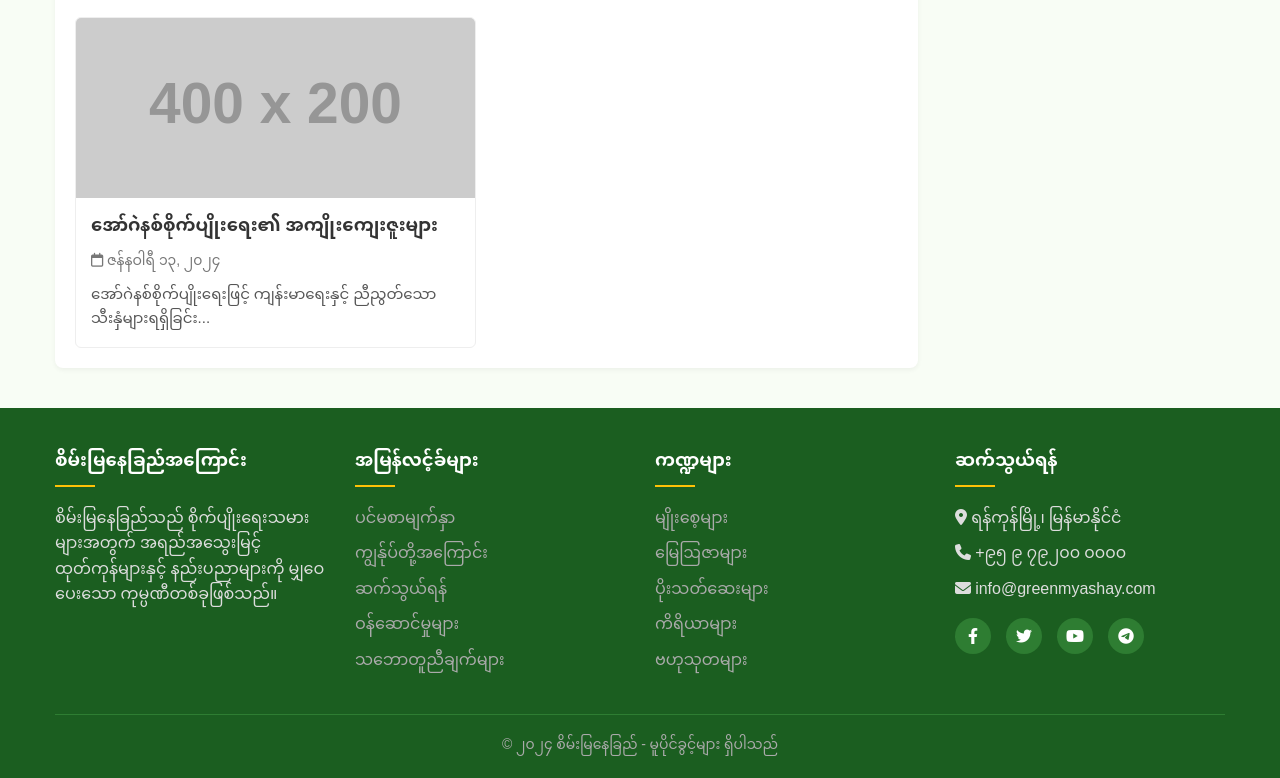
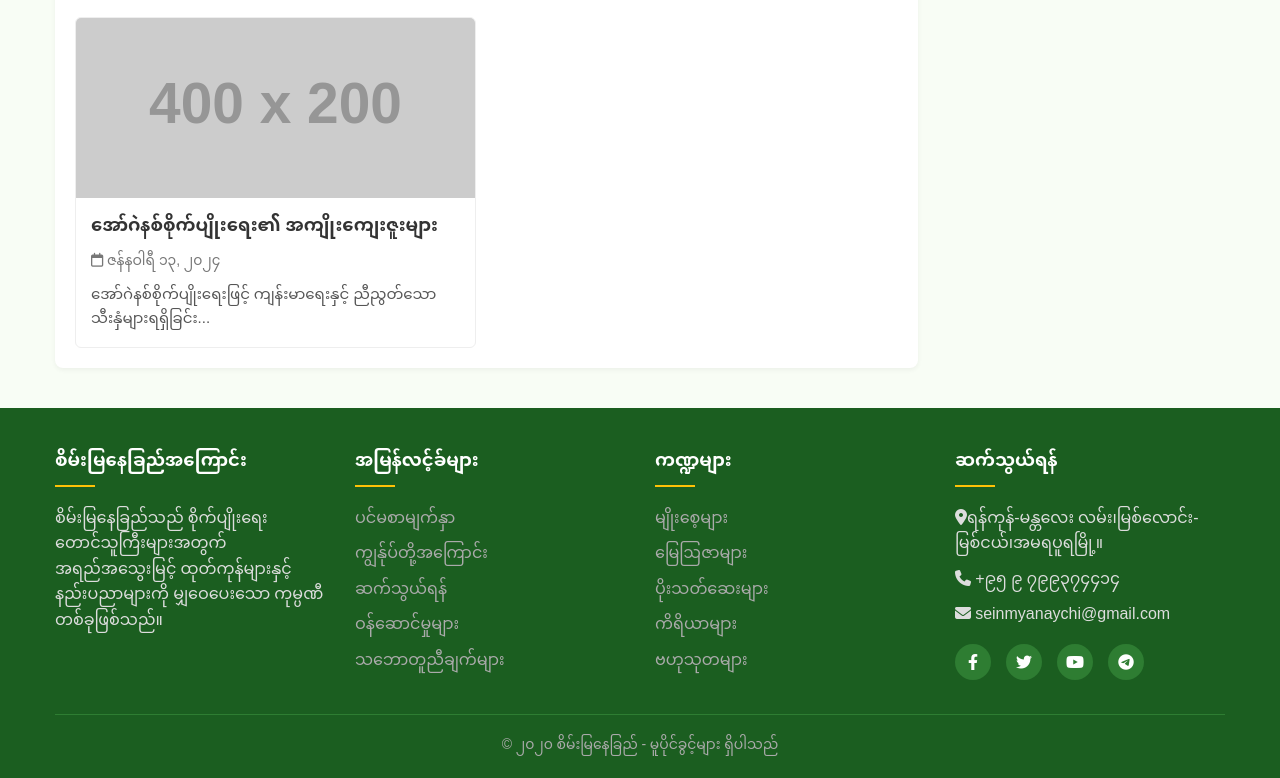
Before and after one commit to seinmyanaychi/seinmyanaychi.github.io, a plain HTML site: page index.html in a window 1280 px wide. Shown: the part 1395-2173 px from the top of the page. Drawn offline with Linux system fonts and the light colour scheme; placeholder pictures from the web are drawn by us.

Commit message:
Update footer content and contact information

```diff
--- a/index.html
+++ b/index.html
@@ -634,7 +634,7 @@
             <div class="footer-content">
                 <div class="footer-column">
                     <h3>စိမ်းမြနေခြည်အကြောင်း</h3>
-                    <p>စိမ်းမြနေခြည်သည် စိုက်ပျိုးရေးသမားများအတွက် အရည်အသွေးမြင့် ထုတ်ကုန်များနှင့် နည်းပညာများကို မျှဝေပေးသော ကုမ္ပဏီတစ်ခုဖြစ်သည်။</p>
+                    <p>စိမ်းမြနေခြည်သည် စိုက်ပျိုးရေးတောင်သူကြီးများအတွက် အရည်အသွေးမြင့် ထုတ်ကုန်များနှင့် နည်းပညာများကို မျှဝေပေးသော ကုမ္ပဏီတစ်ခုဖြစ်သည်။</p>
                 </div>
                 <div class="footer-column">
                     <h3>အမြန်လင့်ခ်များ</h3>
@@ -659,9 +659,9 @@
                 <div class="footer-column">
                     <h3>ဆက်သွယ်ရန်</h3>
                     <ul class="footer-links">
-                        <li><i class="fas fa-map-marker-alt"></i> ရန်ကုန်မြို့၊ မြန်မာနိုင်ငံ</li>
-                        <li><i class="fas fa-phone"></i> +၉၅ ၉ ၇၉၂၀၀ ၀၀၀၀</li>
-                        <li><i class="fas fa-envelope"></i> info@greenmyashay.com</li>
+                        <li><i class="fas fa-map-marker-alt"></i>ရန်ကုန်-မန္တလေး လမ်း၊မြစ်လောင်း-မြစ်ငယ်၊အမရပူရမြို့။</li>
+                        <li><i class="fas fa-phone"></i> +၉၅ ၉ ၇၉၉၃၇၄၄၁၄</li>
+                        <li><i class="fas fa-envelope"></i> seinmyanaychi@gmail.com</li>
                     </ul>
                     <div class="social-links">
                         <a href="#"><i class="fab fa-facebook-f"></i></a>
@@ -672,7 +672,7 @@
                 </div>
             </div>
             <div class="copyright">
-                <p>© ၂၀၂၄ စိမ်းမြနေခြည် - မူပိုင်ခွင့်များ ရှိပါသည်</p>
+                <p>© ၂၀၂၀ စိမ်းမြနေခြည် - မူပိုင်ခွင့်များ ရှိပါသည်</p>
             </div>
         </div>
     </footer>
```
